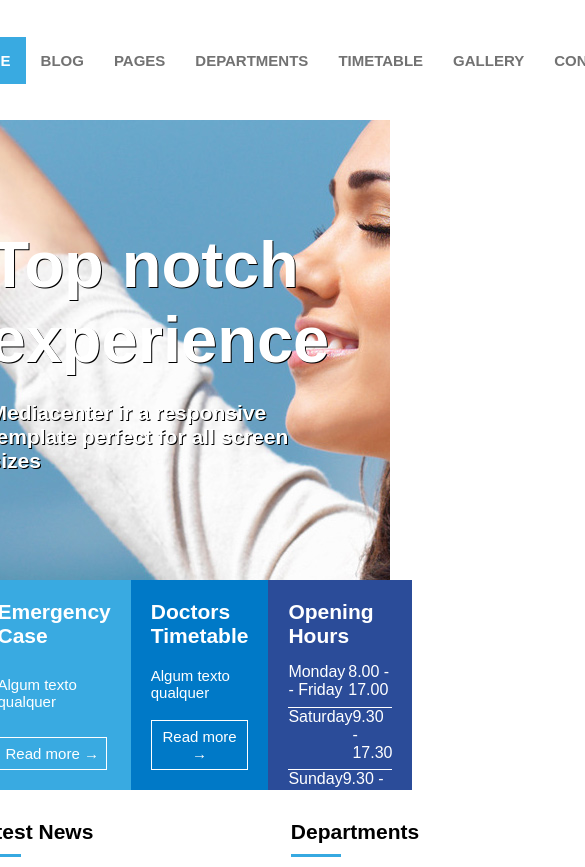
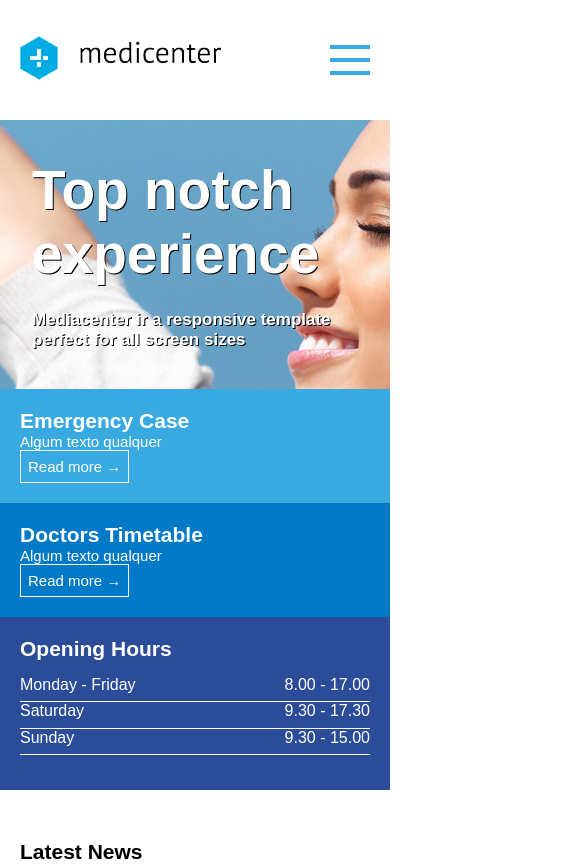
Before and after one commit to eduperottoni/medicenter, a plain HTML site: page index.html in a window 390 px wide. Shown: the top 867 px of the page, 585 px wide, since content can reach past the window. Drawn offline with Linux system fonts and the light colour scheme.

Commit message:
Finalizando o design responsivo e inicializando o menu hamburguer

```diff
--- a/assets/css/style.css
+++ b/assets/css/style.css
@@ -113,7 +113,6 @@ nav .active a, nav a:hover{
     display: flex;
     flex-direction:column;
     align-items:start;
-    justify-content: space-between;
 }
 
 .banner1{
@@ -217,7 +216,6 @@ aside .dept{
     background-color: #39aae1;
 }
 
-
 .flex{
     display:flex;
     flex-wrap:wrap;
@@ -302,8 +300,6 @@ footer .container{
     padding:20px;
 }
 
-
-
 .footer-area{
     display:flex;
     color:#fff;
@@ -325,3 +321,70 @@ footer .copy{
     text-align: left;
     margin-top:30px;
 }
+
+.menu-mobile{
+    display:none;
+    width: 40px;
+    height: 40px;
+
+    margin: 40px 20px 40px 0;
+}
+
+.mm-line{
+    background-color:#39aae1;
+    height:4px;
+    width:100%
+}
+
+@media only screen and (max-width:600px){
+
+    .banner-headline,#geral section, aside,.footer-area,.copy{
+        padding:20px;
+    }
+
+    .banner-headline h2{
+        font-size: 55px;
+    }
+
+    .banner-headline h3{
+        font-size:17px;
+    }
+
+    .banner-options{
+        flex-direction: column;
+        height: auto;
+    }
+
+    .container{
+        flex-direction:column;
+    }
+
+    .footer-menu, .footer-area{
+        flex-direction:column;
+    }
+
+    header .container{
+        flex-direction:initial;
+    }
+
+    nav ul{
+        flex-direction: column;
+        display:none;
+    }
+
+    header{
+        height:auto;
+    }
+
+    header .logo{
+        padding-left:20px;
+    }
+
+    .menu-mobile{
+        display:flex;
+        flex-direction:column;
+        justify-content:space-around;
+        align-items:center;
+    }
+
+}
--- a/index.html
+++ b/index.html
@@ -2,7 +2,7 @@
 <html lang="pt-br">
 <head>
     <meta charset="UTF-8">
-    <meta name="viewport" content="width=device-width, initial-scale=1.0">
+    <meta name="viewport" content="width=device-width, initial-scale=1.0, user-scalable=0">
     <title>Medicenter</title>
 
     <link rel="stylesheet" href="./assets/css/style.css">
@@ -15,6 +15,11 @@
             </div>
             <div class="menu">
                 <nav>
+                    <div class="menu-mobile">
+                        <div class="mm-line"></div>
+                        <div class="mm-line"></div>
+                        <div class="mm-line"></div>
+                    </div>
                     <ul>
                         <li class='active'><a href="">HOME</a></li>
                         <li><a href="">BLOG</a></li>
```
